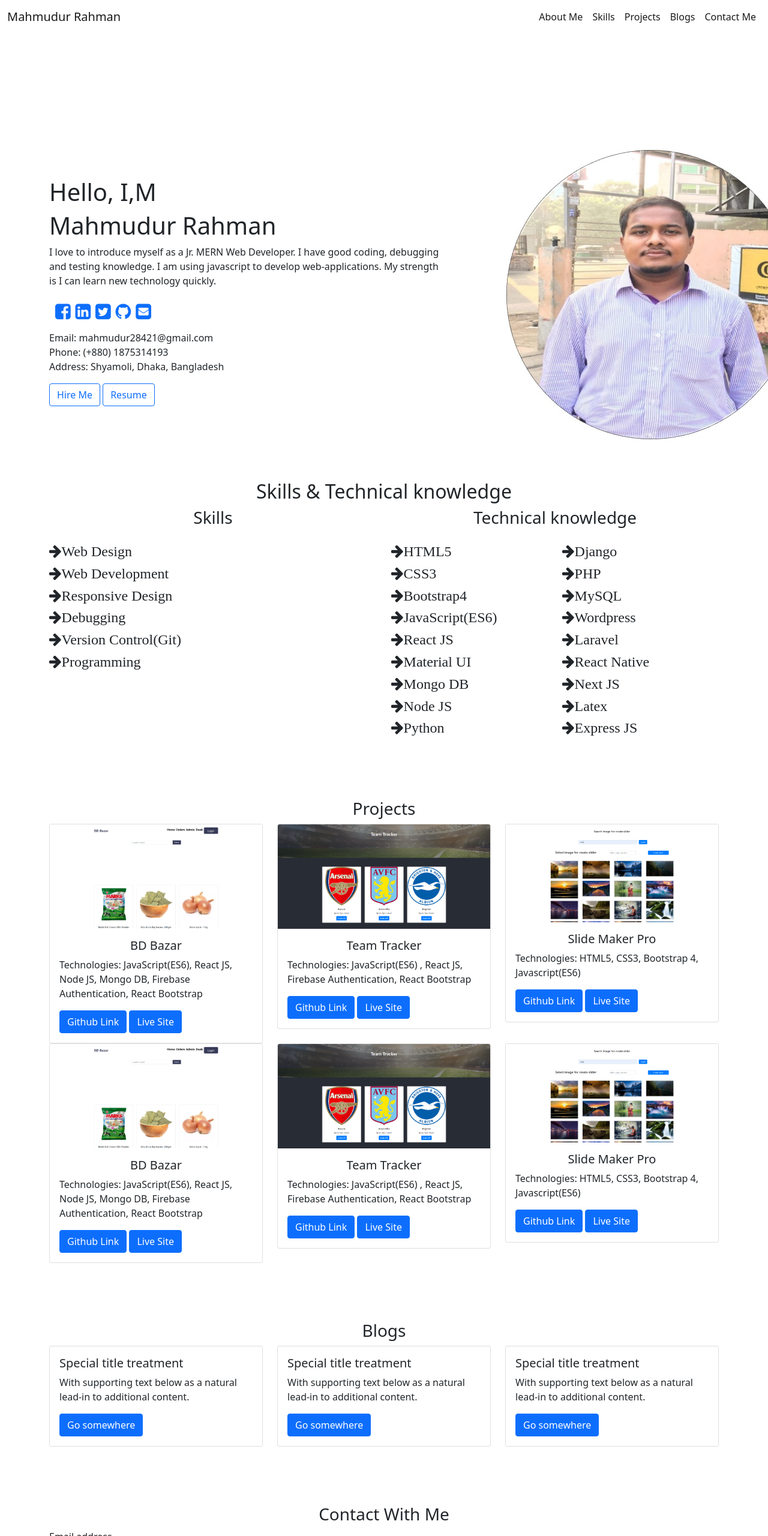
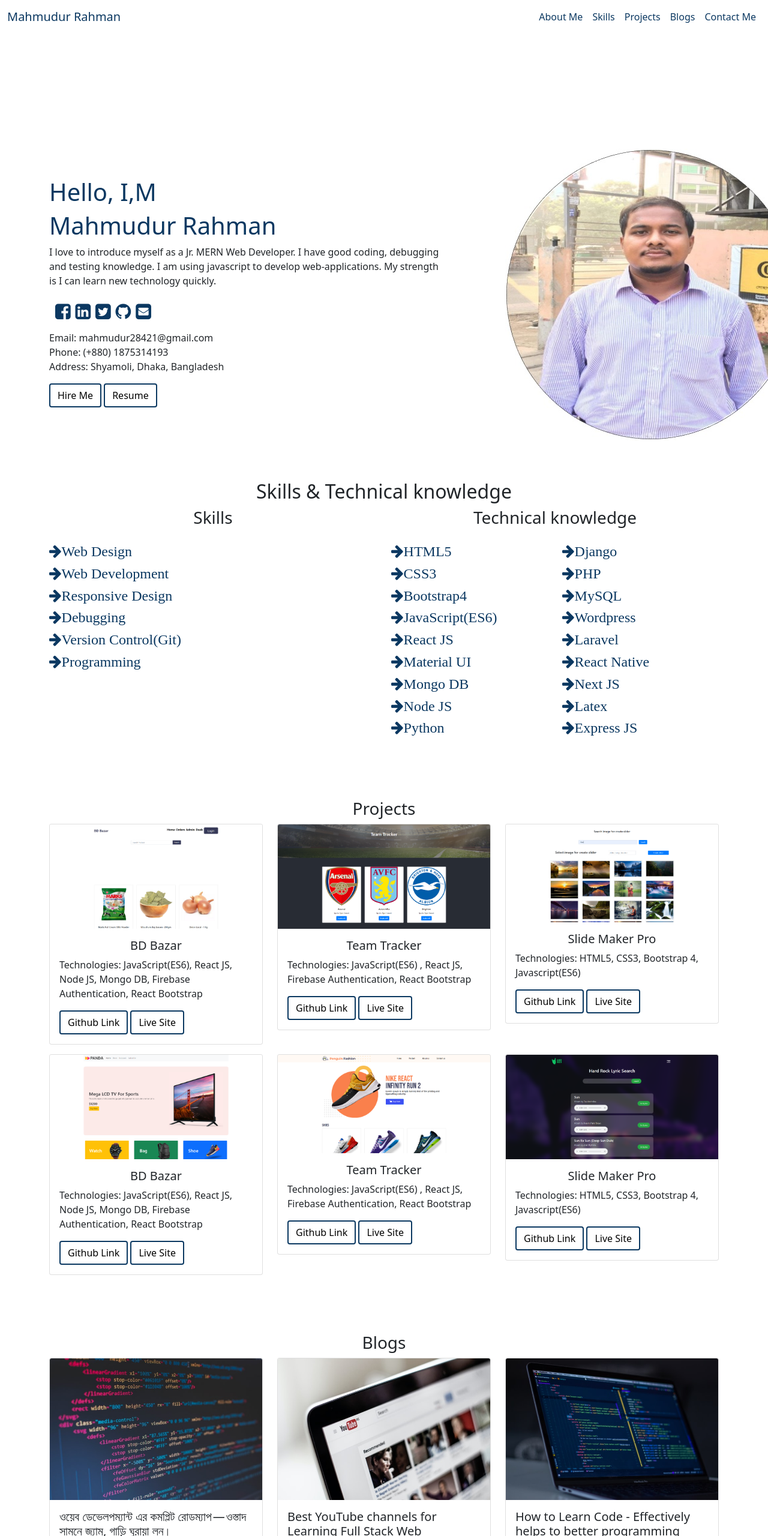
Before and after one commit to Uchchash346/MahmudurRahman-s-Portfolio, a plain HTML site: page index.html in a window 1280 px wide. Shown: the top 2560 px of the page at 60% size. Drawn offline with nearby package versions, Linux system fonts and the light colour scheme.

Commit message:
portfolio website

```diff
--- a/index.html
+++ b/index.html
@@ -16,7 +16,7 @@
     <div class="header-area">
         <nav class="navbar navbar-expand-lg navbar-light ">
             <div class="container-fluid">
-                <a class="navbar-brand" href="#">Mahmudur Rahman</a>
+                <a class="navbar-brand" href="#" style="color:#0B3861">Mahmudur Rahman</a>
                 <button class="navbar-toggler" type="button" data-bs-toggle="collapse" data-bs-target="#navbarNav"
                     aria-controls="navbarNav" aria-expanded="false" aria-label="Toggle navigation">
                     <span class="navbar-toggler-icon"></span>
@@ -24,19 +24,23 @@
                 <div class="collapse navbar-collapse justify-content-end" id="navbarNav">
                     <ul class="navbar-nav ">
                         <li class="nav-item">
-                            <a class="nav-link active" aria-current="page" href="#about">About Me</a>
+                            <a class="nav-link active" aria-current="page" href="#about" style="color:#0B3861">About
+                                Me</a>
                         </li>
                         <li class="nav-item">
-                            <a class="nav-link active" aria-current="page" href="#skills">Skills</a>
+                            <a class="nav-link active" aria-current="page" href="#skills"
+                                style="color:#0B3861">Skills</a>
                         </li>
                         <li class="nav-item">
-                            <a class="nav-link active" aria-current="page" href="#projects">Projects</a>
+                            <a class="nav-link active" aria-current="page" href="#projects"
+                                style="color:#0B3861">Projects</a>
                         </li>
                         <li class="nav-item">
-                            <a class="nav-link active" aria-current="page" href="#blogs">Blogs</a>
+                            <a class="nav-link active" aria-current="page" href="#blogs" style="color:#0B3861">Blogs</a>
                         </li>
                         <li class="nav-item">
-                            <a class="nav-link active" aria-current="page" href="#contact">Contact Me</a>
+                            <a class="nav-link active" aria-current="page" href="#contact" style="color:#0B3861">Contact
+                                Me</a>
                         </li>
                     </ul>
                 </div>
@@ -46,8 +50,8 @@
             <div class="container pt-5 mt-5  banner-area">
                 <div class="row">
                     <div class="col-sm-8 pt-5">
-                        <h1>Hello, I,M</h1>
-                        <h1>Mahmudur Rahman</h1>
+                        <h1 style="color:#0B3861">Hello, I,M</h1>
+                        <h1 style="color:#0B3861">Mahmudur Rahman</h1>
                         <p>I love to introduce myself as a Jr. MERN Web Developer. I have good coding, debugging <br />
                             and
                             testing knowledge. I am using javascript to develop web-applications. My strength <br /> is
@@ -56,14 +60,14 @@
                             learn new technology quickly.</p>
 
                         <div class="header-icons">
-                            <a href="https://www.facebook.com/alohin.tara.73"><i class="fa fa-facebook-square"
+                            <a href="https://www.facebook.com/alohin.tara.73"><i class="fa fa-facebook-square fa-color"
                                     aria-hidden="true"></i></a>
-                            <a href="https://www.linkedin.com/in/sadiasultanakumu/"><i class="fa fa-linkedin-square"
+                            <a href="https://www.linkedin.com/in/sadiasultanakumu/"><i
+                                    class="fa fa-linkedin-square fa-color" aria-hidden="true"></i></a>
+                            <a href=""><i class="fa fa-twitter-square fa-color" aria-hidden="true"></i></a>
+                            <a href="https://github.com/SadiaSultana-Kumu"><i class="fa fa-github fa-color"
                                     aria-hidden="true"></i></a>
-                            <a href=""><i class="fa fa-twitter-square" aria-hidden="true"></i></a>
-                            <a href="https://github.com/SadiaSultana-Kumu"><i class="fa fa-github"
-                                    aria-hidden="true"></i></a>
-                            <a href="https://www.facebook.com/alohin.tara.73"><i class="fa fa-envelope-square"
+                            <a href="https://www.facebook.com/alohin.tara.73"><i class="fa fa-envelope-square fa-color"
                                     aria-hidden="true"></i></a>
                         </div>
 
@@ -71,16 +75,16 @@
                         <p>Email: mahmudur28421@gmail.com <br> Phone: (+880) 1875314193 <br>Address: Shyamoli, Dhaka,
                             Bangladesh
                         </p>
-                        <button type="button" class="btn btn-outline-primary">Hire Me</button>
+                        <button type="button" class="btn button-area">Hire Me</button>
                         <a href="https://drive.google.com/file/d/1Lp-sz46gj4eSAO-QZaaofvcVWkHWKTV6/view?usp=sharing"
-                            target="_blank"><button type="button" class="btn btn-outline-primary">Resume</button></a>
+                            target="_blank"><button type="button" class="btn  button-area">Resume</button></a>
 
                         <!-- <a class="hire-me-button" target="_blank"
                     href="https://www.linkedin.com/in/mahmudur-rahman-47310016b/">Hire
                     Me</a> -->
                     </div>
                     <div class="col-sm-4 d-none d-lg-block">
-                        <img class="profile-image "  src="images/profile2.jpg" alt="">
+                        <img class="profile-image " src="images/profile2.jpg" alt="">
                     </div>
                 </div>
             </div>
@@ -103,12 +107,12 @@
                         <h3 class=" mb-4">Skills</h3>
                     </div>
                     <div class="text-left">
-                        <h4><i class="fa fa-arrow-right">Web Design</i></h4>
-                        <h4><i class="fa fa-arrow-right">Web Development</i></h4>
-                        <h4><i class="fa fa-arrow-right">Responsive Design</i></h4>
-                        <h4><i class="fa fa-arrow-right">Debugging</i></h4>
-                        <h4><i class="fa fa-arrow-right">Version Control(Git)</i></h4>
-                        <h4><i class="fa fa-arrow-right">Programming</i></h4>
+                        <h4><i class="fa fa-arrow-right fa-color">Web Design</i></h4>
+                        <h4><i class="fa fa-arrow-right fa-color">Web Development</i></h4>
+                        <h4><i class="fa fa-arrow-right fa-color">Responsive Design</i></h4>
+                        <h4><i class="fa fa-arrow-right fa-color">Debugging</i></h4>
+                        <h4><i class="fa fa-arrow-right fa-color">Version Control(Git)</i></h4>
+                        <h4><i class="fa fa-arrow-right fa-color">Programming</i></h4>
                     </div>
                 </div>
 
@@ -119,28 +123,28 @@
                     <div class="row">
                         <div class="col-12 col-lg-6">
                             <div class="text-left">
-                                <h4><i class="fa fa-arrow-right">HTML5</i></h4>
-                                <h4><i class="fa fa-arrow-right">CSS3</i></h4>
-                                <h4><i class="fa fa-arrow-right">Bootstrap4</i></h4>
-                                <h4><i class="fa fa-arrow-right">JavaScript(ES6)</i></h4>
-                                <h4><i class="fa fa-arrow-right">React JS</i></h4>
-                                <h4><i class="fa fa-arrow-right">Material UI</i></h4>
-                                <h4><i class="fa fa-arrow-right">Mongo DB</i></h4>
-                                <h4><i class="fa fa-arrow-right">Node JS</i></h4>
-                                <h4><i class="fa fa-arrow-right">Python</i></h4>
+                                <h4><i class="fa fa-arrow-right fa-color">HTML5</i></h4>
+                                <h4><i class="fa fa-arrow-right fa-color">CSS3</i></h4>
+                                <h4><i class="fa fa-arrow-right fa-color">Bootstrap4</i></h4>
+                                <h4><i class="fa fa-arrow-right fa-color">JavaScript(ES6)</i></h4>
+                                <h4><i class="fa fa-arrow-right fa-color">React JS</i></h4>
+                                <h4><i class="fa fa-arrow-right fa-color">Material UI</i></h4>
+                                <h4><i class="fa fa-arrow-right fa-color">Mongo DB</i></h4>
+                                <h4><i class="fa fa-arrow-right fa-color">Node JS</i></h4>
+                                <h4><i class="fa fa-arrow-right fa-color">Python</i></h4>
                             </div>
                         </div>
                         <div class="col-12 col-lg-6">
                             <div class="developement-tec text-left">
-                                <h4><i class="fa fa-arrow-right">Django</i></h4>
-                                <h4><i class="fa fa-arrow-right">PHP</i></h4>
-                                <h4><i class="fa fa-arrow-right">MySQL</i></h4>
-                                <h4><i class="fa fa-arrow-right">Wordpress</i></h4>
-                                <h4><i class="fa fa-arrow-right">Laravel</i></h4>
-                                <h4><i class="fa fa-arrow-right">React Native</i></h4>
-                                <h4><i class="fa fa-arrow-right">Next JS</i></h4>
-                                <h4><i class="fa fa-arrow-right">Latex</i></h4>
-                                <h4><i class="fa fa-arrow-right">Express JS</i></h4>
+                                <h4><i class="fa fa-arrow-right fa-color">Django</i></h4>
+                                <h4><i class="fa fa-arrow-right fa-color">PHP</i></h4>
+                                <h4><i class="fa fa-arrow-right fa-color">MySQL</i></h4>
+                                <h4><i class="fa fa-arrow-right fa-color">Wordpress</i></h4>
+                                <h4><i class="fa fa-arrow-right fa-color">Laravel</i></h4>
+                                <h4><i class="fa fa-arrow-right fa-color">React Native</i></h4>
+                                <h4><i class="fa fa-arrow-right fa-color">Next JS</i></h4>
+                                <h4><i class="fa fa-arrow-right fa-color">Latex</i></h4>
+                                <h4><i class="fa fa-arrow-right fa-color">Express JS</i></h4>
                             </div>
                         </div>
                     </div>
@@ -160,8 +164,8 @@
                             <h5 class="card-title text-center">BD Bazar</h5>
                             <p class="card-text">Technologies: JavaScript(ES6), React JS, Node JS, Mongo DB, Firebase
                                 Authentication, React Bootstrap</p>
-                            <a href="#" class="btn btn-primary">Github Link</a>
-                            <a href="#" class="btn btn-primary">Live Site</a>
+                            <a href="#" class="btn button-area">Github Link</a>
+                            <a href="#" class="btn button-area">Live Site</a>
                         </div>
                     </div>
                 </div>
@@ -172,8 +176,8 @@
                             <h5 class="card-title text-center">Team Tracker</h5>
                             <p class="card-text">Technologies: JavaScript(ES6) , React JS, Firebase Authentication,
                                 React Bootstrap</p>
-                            <a href="#" class="btn btn-primary">Github Link</a>
-                            <a href="#" class="btn btn-primary">Live Site</a>
+                            <a href="#" class="btn button-area">Github Link</a>
+                            <a href="#" class="btn button-area">Live Site</a>
                         </div>
                     </div>
                 </div>
@@ -183,45 +187,45 @@
                         <div class="card-body">
                             <h5 class="card-title text-center">Slide Maker Pro</h5>
                             <p class="card-text">Technologies: HTML5, CSS3, Bootstrap 4, Javascript(ES6)</p>
-                            <a href="#" class="btn btn-primary">Github Link</a>
-                            <a href="#" class="btn btn-primary">Live Site</a>
+                            <a href="#" class="btn button-area">Github Link</a>
+                            <a href="#" class="btn button-area">Live Site</a>
                         </div>
                     </div>
                 </div>
             </div>
-            <div class="row">
+            <div class="row pt-3">
                 <div class="col-sm">
                     <div class="card">
-                        <img src="images/10.png" class="card-img-top" alt="...">
+                        <img src="images/3.png" class="card-img-top" alt="...">
                         <div class="card-body">
                             <h5 class="card-title text-center">BD Bazar</h5>
                             <p class="card-text">Technologies: JavaScript(ES6), React JS, Node JS, Mongo DB, Firebase
                                 Authentication, React Bootstrap</p>
-                            <a href="#" class="btn btn-primary">Github Link</a>
-                            <a href="#" class="btn btn-primary">Live Site</a>
+                            <a href="#" class="btn  button-area">Github Link</a>
+                            <a href="#" class="btn  button-area">Live Site</a>
                         </div>
                     </div>
                 </div>
                 <div class="col-sm">
                     <div class="card">
-                        <img src="images/11.png" class="card-img-top" alt="...">
+                        <img src="images/4.png" class="card-img-top" alt="...">
                         <div class="card-body">
                             <h5 class="card-title text-center">Team Tracker</h5>
                             <p class="card-text">Technologies: JavaScript(ES6) , React JS, Firebase Authentication,
                                 React Bootstrap</p>
-                            <a href="#" class="btn btn-primary">Github Link</a>
-                            <a href="#" class="btn btn-primary">Live Site</a>
+                            <a href="#" class="btn  button-area">Github Link</a>
+                            <a href="#" class="btn  button-area">Live Site</a>
                         </div>
                     </div>
                 </div>
                 <div class="col-sm">
                     <div class="card">
-                        <img src="images/9.png" class="card-img-top" alt="...">
+                        <img src="images/8.png" class="card-img-top" alt="...">
                         <div class="card-body">
                             <h5 class="card-title text-center">Slide Maker Pro</h5>
                             <p class="card-text">Technologies: HTML5, CSS3, Bootstrap 4, Javascript(ES6)</p>
-                            <a href="#" class="btn btn-primary">Github Link</a>
-                            <a href="#" class="btn btn-primary">Live Site</a>
+                            <a href="#" class="btn  button-area">Github Link</a>
+                            <a href="#" class="btn  button-area">Live Site</a>
                         </div>
                     </div>
                 </div>
@@ -234,31 +238,30 @@
             <div class="row">
                 <div class="col-sm">
                     <div class="card">
+                        <img src="images/12.jpg" class="card-img-top" alt="...">
                         <div class="card-body">
-                            <h5 class="card-title">Special title treatment</h5>
-                            <p class="card-text">With supporting text below as a natural lead-in to additional content.
-                            </p>
-                            <a href="#" class="btn btn-primary">Go somewhere</a>
+                            <h5 class="card-title">ওয়েব ডেভেলপম্যান্ট এর কমপ্লিট রোডম্যাপ — ওস্তাদ সামনে জ্যাম, গাড়ি
+                                ঘুরায়া লন।</h5>
+                            <a href="#" class="btn  button-area">Click Here</a>
                         </div>
                     </div>
                 </div>
                 <div class="col-sm">
                     <div class="card">
+                        <img src="images/13.jpg" class="card-img-top" alt="...">
                         <div class="card-body">
-                            <h5 class="card-title">Special title treatment</h5>
-                            <p class="card-text">With supporting text below as a natural lead-in to additional content.
-                            </p>
-                            <a href="#" class="btn btn-primary">Go somewhere</a>
+                            <h5 class="card-title">Best YouTube channels for Learning Full Stack Web Development in 2021
+                            </h5>
+                            <a href="#" class="btn  button-area">Click Here</a>
                         </div>
                     </div>
                 </div>
                 <div class="col-sm">
                     <div class="card">
+                        <img src="images/14.jpg" class="card-img-top" alt="...">
                         <div class="card-body">
-                            <h5 class="card-title">Special title treatment</h5>
-                            <p class="card-text">With supporting text below as a natural lead-in to additional content.
-                            </p>
-                            <a href="#" class="btn btn-primary">Go somewhere</a>
+                            <h5 class="card-title">How to Learn Code - Effectively helps to better programming</h5>
+                            <a href="#" class="btn  button-area">Click Here</a>
                         </div>
                     </div>
                 </div>
@@ -266,10 +269,33 @@
         </div>
     </section>
 
-    <section class="container" id="contact">
+    <section id="contact">
+        <div class="container">
+            <div class="row ">
+                <div class="col-xl-5 col-lg-6 col-md-8 col-sm-10 mx-auto text-center form p-4">
+                    <h3 class="text-center pt-5 mt-5">Contact With Me</h3>
+                    <div class="px-2">
+                        <form action="" class="justify-content-center">
+                            <div class="form-group">
+                                <label class="sr-only">Name</label>
+                                <input type="text" class="form-control" placeholder="Jane Doe">
+                            </div>
+                            <div class="form-group">
+                                <label class="sr-only">Email</label>
+                                <input type="text" class="form-control" placeholder="jane.doe@example.com">
+                            </div>
+                            <button type="submit" class="btn  btn-lg">Launch</button>
+                        </form>
+                    </div>
+                </div>
+            </div>
+        </div>
+
+    </section>
+    <!-- <section class="container" id="contact">
         <h3 class="text-center pt-5 mt-5">Contact With Me</h3>
         <form>
-            <div class="mb-3">
+            <div class="mb-3 ">
                 <label for="exampleInputEmail1" class="form-label">Email address</label>
                 <input type="email" class="form-control" id="exampleInputEmail1" aria-describedby="emailHelp">
                 <div id="emailHelp" class="form-text">We'll never share your email with anyone else.</div>
@@ -282,9 +308,9 @@
                 <input type="checkbox" class="form-check-input" id="exampleCheck1">
                 <label class="form-check-label" for="exampleCheck1">Check me out</label>
             </div>
-            <button type="submit" class="btn btn-primary">Submit</button>
+            <button type="submit" class="btn ">Submit</button>
         </form>
-    </section>
+    </section> -->
 
     <footer>
         <div class="container">
@@ -293,10 +319,10 @@
                     <p class="font-bitter">copyright &copy; Mahmudur Rahman</p>
                     <div class="social-link mt-3">
                         <div class="row">
-                            <div><i class="fa fa-facebook" aria-hidden="true"></i>
-                                <i class="fa fa-linkedin-square" aria-hidden="true"></i>
-                                <i class="fa fa-github" aria-hidden="true"></i>
-                                <i class="fa fa-envelope-square" aria-hidden="true"></i>
+                            <div><i class="fa fa-facebook fa-2x" aria-hidden="true"></i>
+                                <i class="fa fa-linkedin-square fa-2x" aria-hidden="true"></i>
+                                <i class="fa fa-github fa-2x" aria-hidden="true"></i>
+                                <i class="fa fa-envelope-square fa-2x" aria-hidden="true"></i>
                             </div>
                         </div>
                     </div>
--- a/style.css
+++ b/style.css
@@ -2,7 +2,20 @@
     margin: 0;
     padding: 0;
 }
-/*--------------------Hire Me Button-------------------*/
+ .fa-color{
+     color: #0B3861;
+ }
+
+ .button-area{
+    background-color: white;
+    color: black;
+    border: 2px solid #0B3861;
+ }
+.button-area:hover{
+    background-color:#0B3861;
+    color: white;
+}
+
 .hire-me-button{
     text-decoration: none;
     font-style: bold;
@@ -29,6 +42,17 @@
 
 }
 
+form:before {
+    content: '';
+    height: 100%;
+    left: 0;
+    position: absolute;
+    top: 0;
+    width: 100%;
+    z-index: -1;
+    border-radius: 10px;
+}
+
 
 /* Landscape phones and portrait tablets */
 @media (max-width: 767px) {
```
Also changed, not shown: images/12.jpg (added), images/13.jpg (added), images/14.jpg (added).
